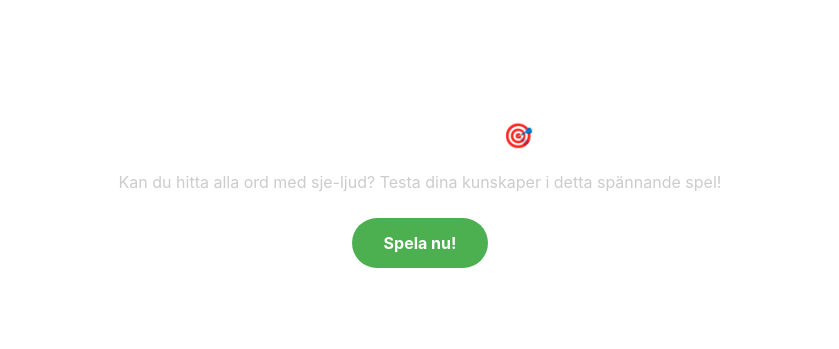
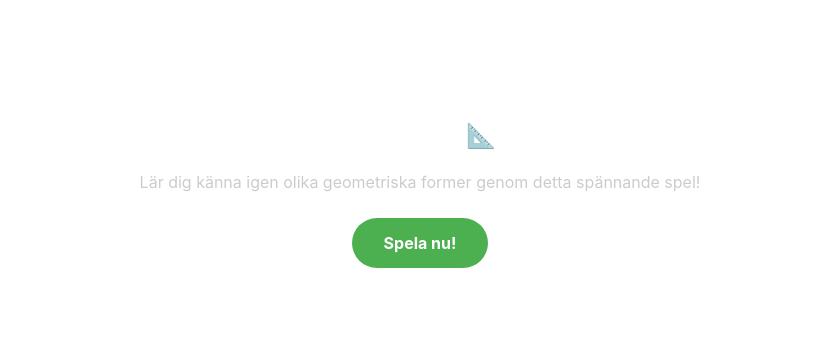
Before and after one commit to gustavjorlov/skolspel, a React (Vite) app: page /#/ in a window 1280 px wide. Shown: the part 451-800 px from the top of the page, without its empty margins (220-1059 px from the left). Built offline with nearby package versions, Linux system fonts and the light colour scheme.

Commit message:
Geometrispel

```diff
--- a/src/App.tsx
+++ b/src/App.tsx
@@ -3,6 +3,7 @@ import { SjeGame } from "./components/SjeGame";
 import { EnglishGame } from "./components/EnglishGame";
 import { EnglishWords } from "./components/EnglishWords";
 import { TimeGame } from "./components/TimeGame";
+import { GeometryGame } from "./components/GeometryGame";
 import { Home } from "./components/Home";
 import "./App.css";
 import Navigation from "./components/Navigation";
@@ -15,6 +16,7 @@ function App() {
           <Route path="/" element={<Home />} />
           <Route element={<Navigation />}>
             <Route path="/matte/klockan" element={<TimeGame />} />
+            <Route path="/matte/geometri" element={<GeometryGame />} />
             <Route path="/svenska/sje" element={<SjeGame />} />
             <Route path="/engelska/glosor" element={<EnglishGame />} />
             <Route path="/engelska/glosor/alla" element={<EnglishWords />} />
--- a/src/components/Home.tsx
+++ b/src/components/Home.tsx
@@ -16,6 +16,16 @@ export function Home() {
             Träna på att läsa klockan genom att översätta tiden från text till siffror!
           </p>
           <Link to="/matte/klockan" className="play-button">
+            Spela nu!
+          </Link>
+        </div>
+
+        <div className="game-card">
+          <h3>Geometri! 📐</h3>
+          <p>
+            Lär dig känna igen olika geometriska former genom detta spännande spel!
+          </p>
+          <Link to="/matte/geometri" className="play-button">
             Spela nu!
           </Link>
         </div>
```
